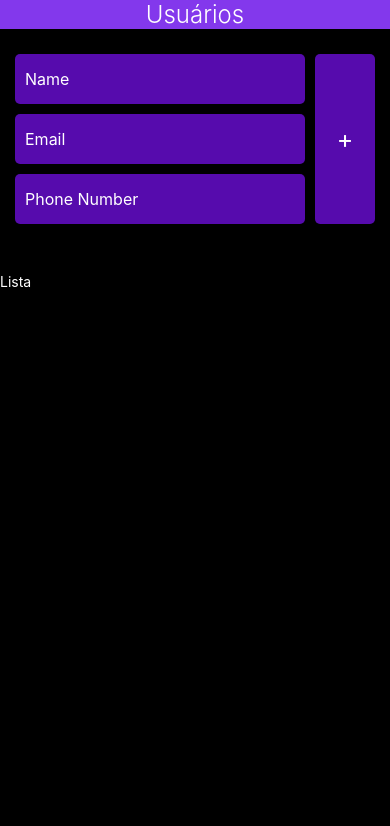
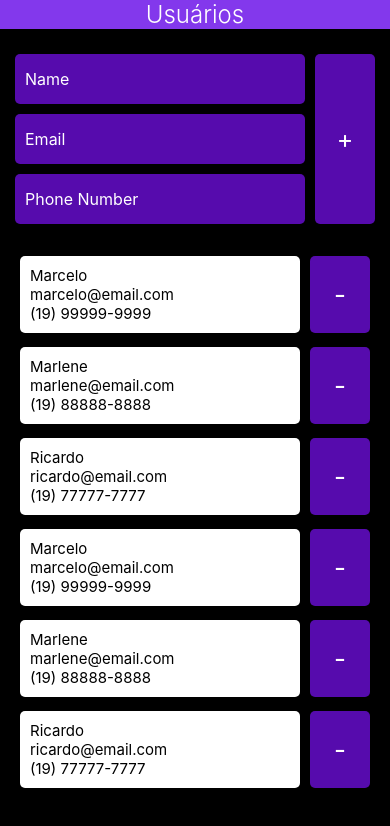
Before and after one commit to NaaQuinteiro/Mobile-Localizador, a React Native app: screen / in a window 390 px wide. Shown: the top 826 px of the page. Built offline with nearby package versions, Linux system fonts and the light colour scheme.

Commit message:
atualizado

```diff
--- a/src/componentes/Lista.jsx
+++ b/src/componentes/Lista.jsx
@@ -1,10 +1,66 @@
-import {View,Text, StyleSheet} from "react-native"
+import {View,Text, StyleSheet, FlatList} from "react-native"
+import { Usuario } from "./Usuario"
 
 
 export function Lista(){
+
+    const listaUsuarios = [
+        {
+        codigo: '1',
+        nome: 'Marcelo',
+        email: 'marcelo@email.com',
+        telefone: '(19) 99999-9999'
+        },
+        {
+            codigo: '2',
+            nome: 'Marlene',
+            email: 'marlene@email.com',
+            telefone: '(19) 88888-8888'
+        },
+
+        {
+            codigo: '3',
+            nome: 'Ricardo',
+            email: 'ricardo@email.com',
+            telefone: '(19) 77777-7777'
+        },
+
+        {
+            codigo: '4',
+            nome: 'Marcelo',
+            email: 'marcelo@email.com',
+            telefone: '(19) 99999-9999'
+            },
+            {
+                codigo: '5',
+                nome: 'Marlene',
+                email: 'marlene@email.com',
+                telefone: '(19) 88888-8888'
+            },
+
+            {
+                codigo: '6',
+                nome: 'Ricardo',
+                email: 'ricardo@email.com',
+                telefone: '(19) 77777-7777'
+            },
+
+    ]
+
+
     return(
         <View >
-            <Text style={styles.texto}>Lista</Text>
+            <FlatList
+                data={listaUsuarios}
+                keyExtractor={(item) => {item.codigo}}
+                renderItem={({item}) => (
+                    <Usuario
+                        nome={item.nome}
+                        email={item.email}
+                        telefone={item.telefone}
+                    />
+                ) }
+            />
         </View>
     )
 }
--- /dev/null
+++ b/src/componentes/Usuario.jsx
@@ -0,0 +1,56 @@
+// aqui será definido como o programa apresentará cada usuario individualmente
+
+import { TouchableOpacity, View, Text, StyleSheet } from "react-native";
+
+export function Usuario({nome, email, telefone}){
+    return(
+        <View style={styles.container}>
+
+            <View style={styles.containerDados}>
+                <Text style={styles.texto}>{nome}</Text>
+                <Text style={styles.texto}>{email}</Text>
+                <Text style={styles.texto}>{telefone}</Text>
+            </View>
+
+            <TouchableOpacity style={styles.botao}>
+                <Text style={styles.textoBotao}>-</Text>
+            </TouchableOpacity>
+        </View>
+    )
+}
+
+
+const styles = StyleSheet.create({
+    container: {
+        flexDirection: 'row',
+        margin: 5,
+        marginVertical:7,
+        paddingHorizontal: 15,
+    },
+    containerDados:{
+        flex: 1,
+        backgroundColor: '#ffff',
+        borderRadius: 5,
+        padding:10,
+    },
+
+    botao: {
+        width: 60,
+        justifyContent: 'center',
+        alignItems: 'center',
+        backgroundColor: '#560bad',
+        marginStart: 10,
+        borderRadius: 5,
+        borderRadius: 5,
+    },
+    texto: {
+        color: '#000',
+        fontSize: 15,
+
+    },
+    textoBotao:{
+        fontSize:26,
+        color: '#FFFF'
+    }
+
+});
```
